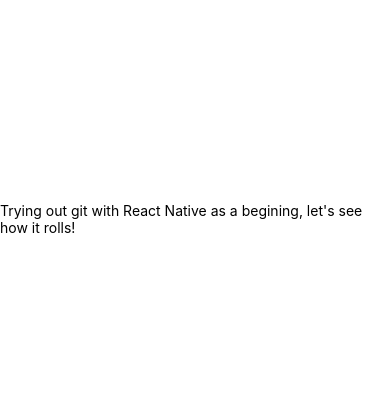
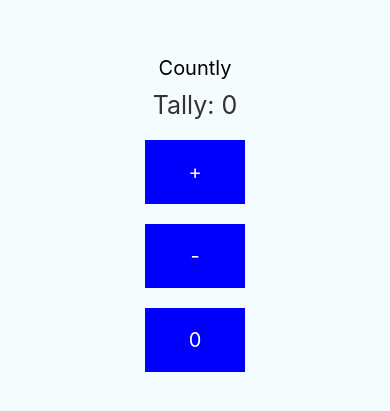
Before and after one commit to alla1101/RN_Flux, a React Native app: screen / in a window 390 px wide. Shown: the part 203-614 px from the top of the page. Built offline with nearby package versions, Linux system fonts and the light colour scheme.

Commit message:
created actions

```diff
--- a/src/Styles.js
+++ b/src/Styles.js
@@ -3,9 +3,31 @@
 const styles = StyleSheet.create({
   container: {
     flex: 1,
-    backgroundColor: '#fff',
+    justifyContent: 'center',
     alignItems: 'center',
-    justifyContent: 'center',
+    backgroundColor: '#F5FCFF'
   },
+  appName: {
+    fontSize: 20,
+    textAlign: 'center',
+    margin: 10
+  },
+  tally: {
+    textAlign: 'center',
+    color: '#333333',
+    marginBottom: 20,
+    fontSize: 25
+  },
+  button: {
+    backgroundColor: 'blue',
+    width: 100,
+    marginBottom: 20,
+    padding: 20
+  },
+  buttonText: {
+    color: 'white',
+    textAlign: 'center',
+    fontSize: 20
+  }
 });
 export default styles;
--- a/src/cmain.js
+++ b/src/cmain.js
@@ -1,11 +1,31 @@
 import React from 'react';
-import { StyleSheet, Text, View } from 'react-native';
+import { StyleSheet, Text, View, TouchableOpacity } from 'react-native';
 import styles from "./Styles";
 class cmain extends React.Component {
   render() {
     return (
       <View style={styles.container}>
-        <Text>Trying out git with React Native as a begining, let's see how it rolls!</Text>
+        <Text style={styles.appName}>
+        Countly
+        </Text>
+        <Text style={styles.tally}>
+        Tally: 0
+        </Text>
+        <TouchableOpacity style={styles.button}>
+          <Text style={styles.buttonText}>
+            +
+          </Text>
+        </TouchableOpacity>
+        <TouchableOpacity style={styles.button}>
+          <Text style={styles.buttonText}>
+            -
+          </Text>
+        </TouchableOpacity>
+        <TouchableOpacity style={styles.button}>
+          <Text style={styles.buttonText}>
+            0
+          </Text>
+        </TouchableOpacity>
       </View>
     );
   }
```
Also changed, not shown: src/actions.js (added, +15 -0 lines).
